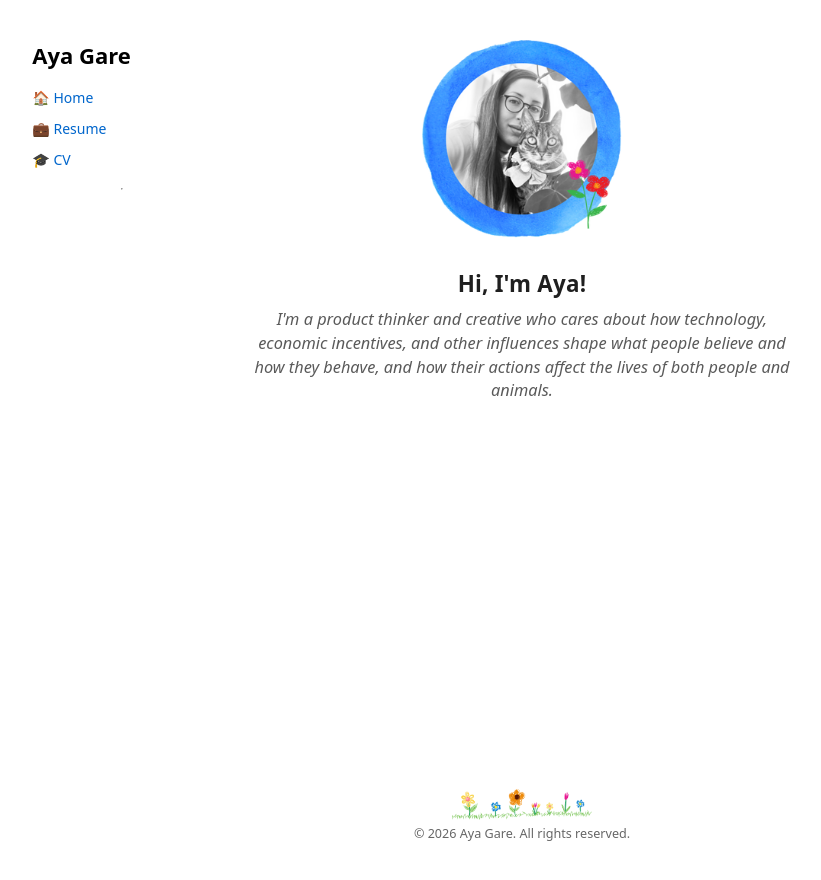
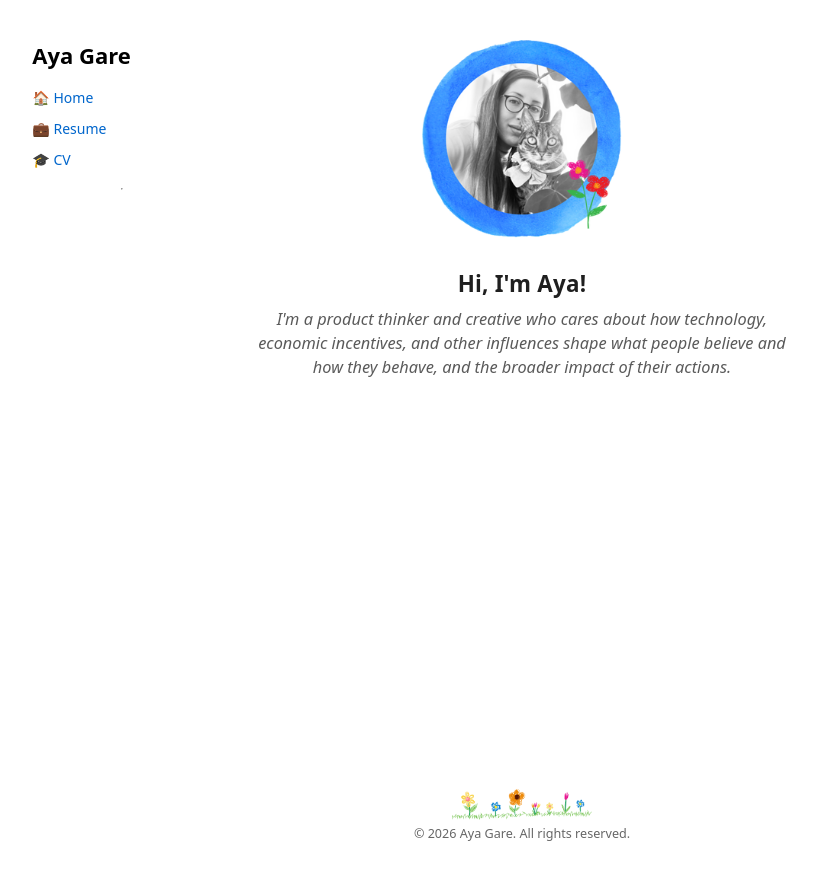
Before and after one commit to luxinflore/luxinflore.github.io, a Jekyll site: the page built from index.md, in a window 1280 px wide. Shown: the top 880 px of the page, without its empty margins (228-1049 px from the left). Built offline with Jekyll 4.4.1, drawn with Linux system fonts in a browser that asks for light colours.

Commit message:
Update the homepage summary.
Co-authored-by: Cursor <cursoragent@cursor.com>

```diff
--- a/index.md
+++ b/index.md
@@ -12,8 +12,8 @@ class: page--home
   <h1>Hi, I'm Aya!</h1>
   <p>
     I'm a product thinker and creative who cares about how technology, economic incentives,
-    and other influences shape what people believe and how they behave, and how their
-    actions affect the lives of both people and animals.
+    and other influences shape what people believe and how they behave, and the broader
+    impact of their actions.
   </p>
 </div>
 
```
